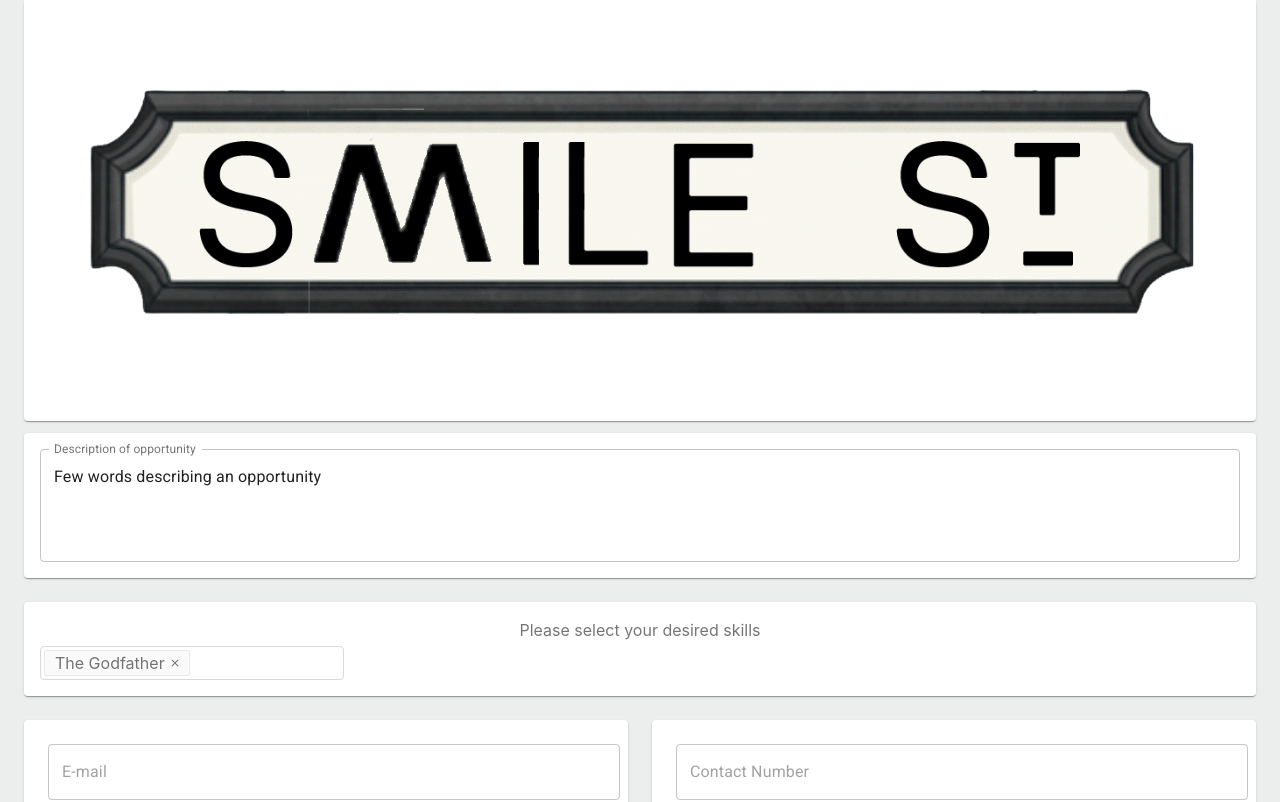
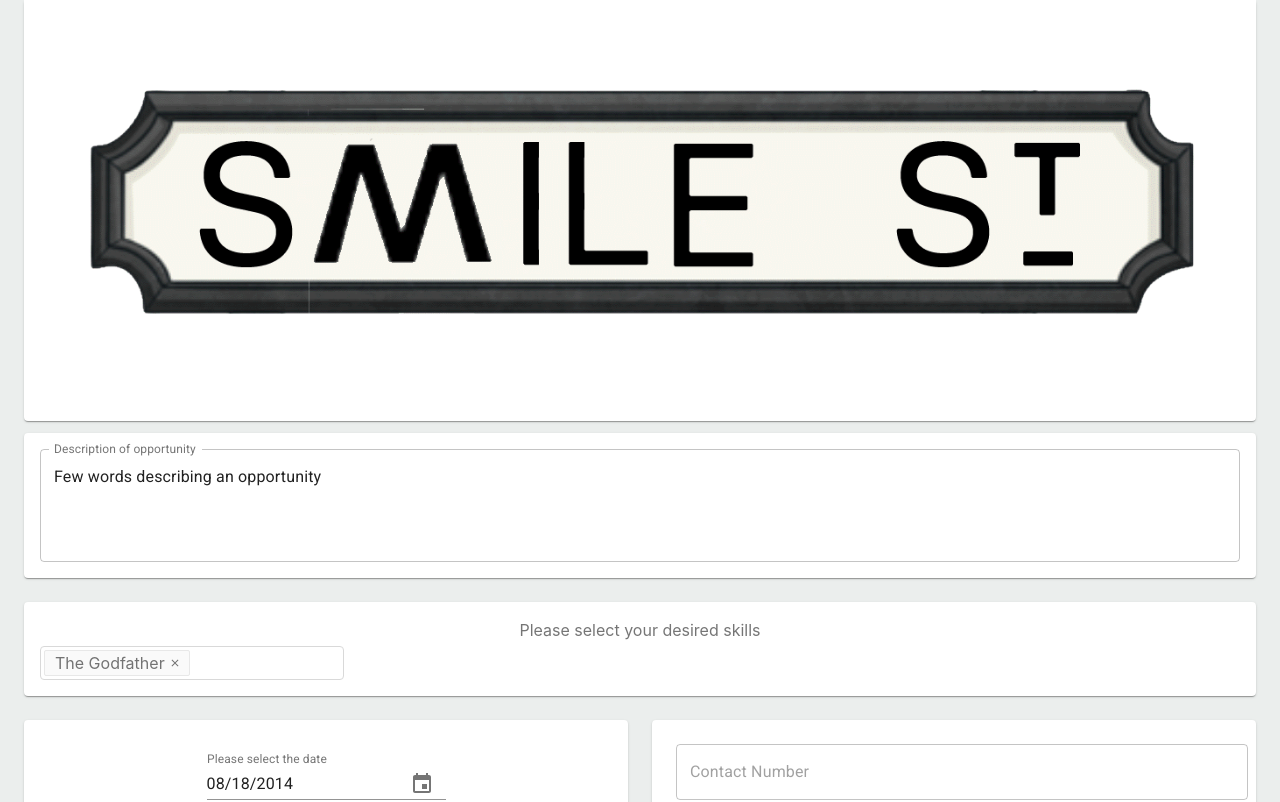
Before and after one commit to smile-street/smile-street, a React (Create React App) app in the folder smile-street-react/: page / in a window 1280 px wide. Shown: the top 802 px of the page. Built offline with nearby package versions, Linux system fonts and the light colour scheme.

Commit message:
added the date picker

```diff
--- a/smile-street-react/package.json
+++ b/smile-street-react/package.json
@@ -3,12 +3,15 @@
   "version": "0.1.0",
   "private": true,
   "dependencies": {
+    "@date-io/date-fns": "^1.3.13",
     "@material-ui/core": "^4.11.3",
     "@material-ui/icons": "^4.11.2",
     "@material-ui/lab": "^4.0.0-alpha.57",
+    "@material-ui/pickers": "^3.2.10",
     "@testing-library/jest-dom": "^5.11.4",
     "@testing-library/react": "^11.1.0",
     "@testing-library/user-event": "^12.1.10",
+    "date-fns": "^2.0.0-beta.5",
     "material-ui": "^0.20.2",
     "react": "^17.0.1",
     "react-dom": "^17.0.1",
--- /dev/null
+++ b/smile-street-react/src/components/GoodCauseOpportunity/DatePicker.js
@@ -0,0 +1,36 @@
+import "date-fns";
+import React from "react";
+import Grid from "@material-ui/core/Grid";
+import DateFnsUtils from "@date-io/date-fns";
+import {
+  MuiPickersUtilsProvider,
+  KeyboardDatePicker,
+} from "@material-ui/pickers";
+
+function MaterialUIPickers() {
+  const [selectedDate, setSelectedDate] = React.useState(
+    new Date("2014-08-18T21:11:54")
+  );
+
+  const handleDateChange = (date) => {
+    setSelectedDate(date);
+  };
+  return (
+    <MuiPickersUtilsProvider utils={DateFnsUtils}>
+      <Grid container justify="space-around">
+        <KeyboardDatePicker
+          margin="normal"
+          id="date-picker-dialog"
+          label="Please select the date"
+          format="MM/dd/yyyy"
+          value={selectedDate}
+          onChange={handleDateChange}
+          KeyboardButtonProps={{
+            "aria-label": "change date",
+          }}
+        />
+      </Grid>
+    </MuiPickersUtilsProvider>
+  );
+}
+export default MaterialUIPickers;
--- a/smile-street-react/src/components/GoodCauseOpportunity/GoodCauseOpportunity.js
+++ b/smile-street-react/src/components/GoodCauseOpportunity/GoodCauseOpportunity.js
@@ -5,6 +5,7 @@ import Paper from "@material-ui/core/Paper";
 import Grid from "@material-ui/core/Grid";
 import Container from "@material-ui/core/Container";
 import { TextField, Button } from "@material-ui/core";
+import MaterialUIPickers from "./DatePicker";
 
 const GoodCauseOpportunity = () => {
   const useStyles = makeStyles((theme) => ({
@@ -53,17 +54,7 @@ const GoodCauseOpportunity = () => {
             </Grid>
             <Grid item xs={12} sm={6}>
               <Paper className={classes.paper}>
-                <TextField
-                  id="standard-full-width"
-                  style={{ margin: 8 }}
-                  placeholder="E-mail"
-                  fullWidth
-                  margin="normal"
-                  InputLabelProps={{
-                    shrink: true,
-                  }}
-                  variant="outlined"
-                />
+                <MaterialUIPickers />
               </Paper>
             </Grid>
             <Grid item xs={12} sm={6}>
```
Also changed, not shown: 1 other file (tests, documents, lock files or other folders).
